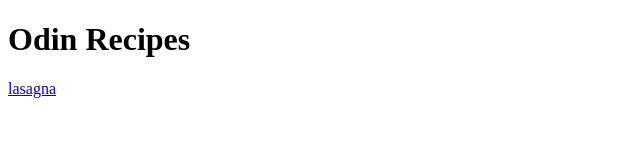
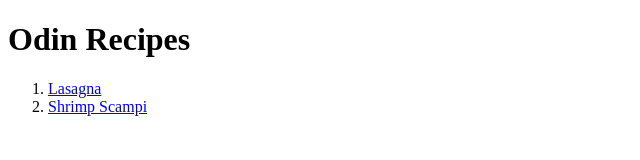
Before and after one commit to JaMiracleTims/odin-recipes, a plain HTML site: page index.html in a window 1280 px wide. Shown: the whole page, without its empty margins (0-640 px from the left). Drawn offline with Linux system fonts and the light colour scheme.

Commit message:
add index.html

```diff
--- a/index.html
+++ b/index.html
@@ -10,7 +10,14 @@
 <h1>Odin Recipes</h1>
 
 <p>
-<a href="recipes/lasagna.html">lasagna</a>
+    <ol>
+        <li>
+<a href="recipes/lasagna.html">Lasagna</a>
+</li>
+<li><a href=recipes/shrimp-scampi.html>Shrimp Scampi</a>
+</li>
+
+    </ol>
 
 </p>
 </body>
```
Also changed, not shown: recipes/lasagna.html (+1 -4 lines), recipes/shrimp-scampi.html (added, +17 -0 lines).
